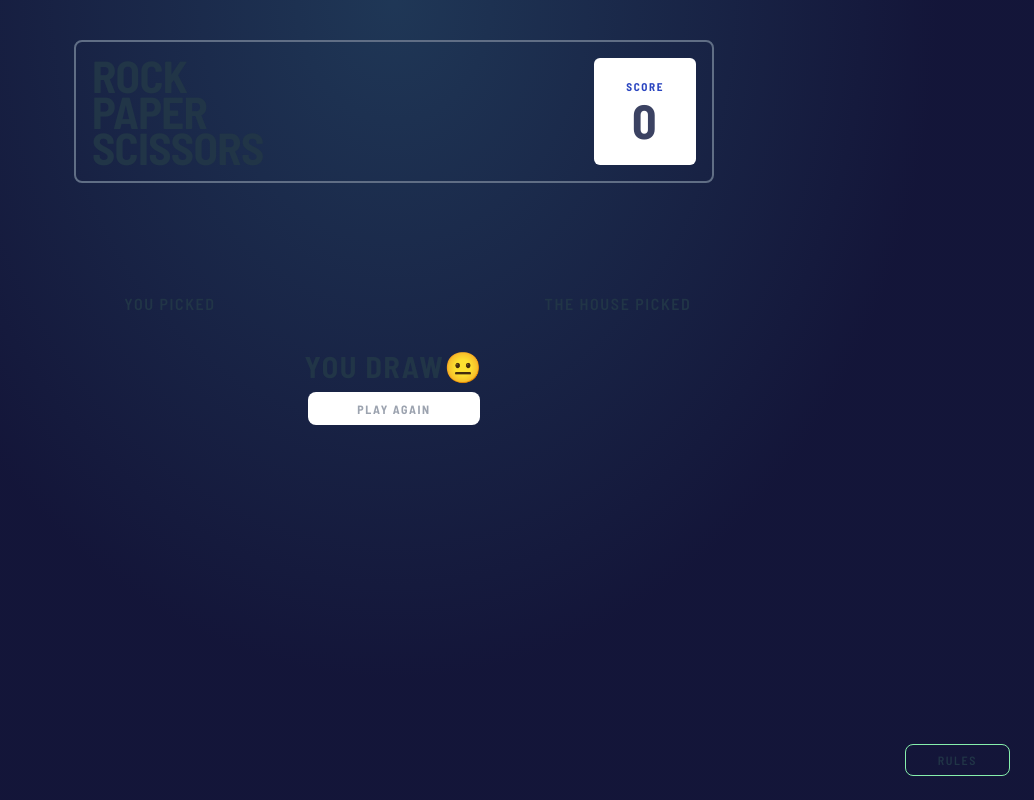
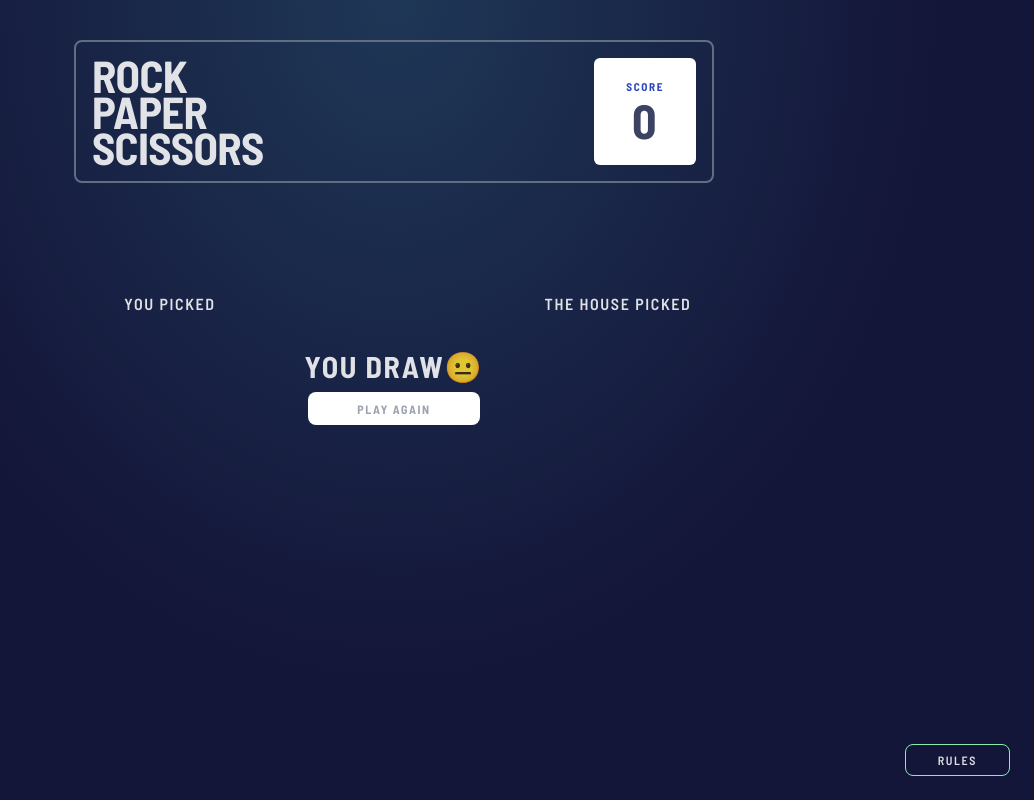
Before and after one commit to Saeadyou/rock-paper-scissors, a React (Vite) app: page /step3 in a window 1280 px wide. Shown: the whole page, without its empty margins (246-1280 px from the left). Built offline with nearby package versions, Linux system fonts and the light colour scheme.

Commit message:
change font color in light mode

```diff
--- a/src/index.css
+++ b/src/index.css
@@ -9,8 +9,6 @@
   text-transform: uppercase;
   letter-spacing: 0.1rem;
 
-  color-scheme: light dark;
-  color: rgba(255, 255, 255, 0.87);
   background-color: rgba(7, 17, 62, 1);
 
   height: 100%;
@@ -26,6 +24,7 @@
 }
 
 body {
+  color: rgba(255, 255, 255, 0.87);
   margin: 0;
   display: flex;
   align-items: center;
@@ -63,7 +62,7 @@ button:focus-visible {
   outline: 4px auto -webkit-focus-ring-color;
 }
 
-@media (prefers-color-scheme: light) {
+/* @media (prefers-color-scheme: light) {
   :root {
     color: #213547;
     background-color: #ffffff;
@@ -71,7 +70,7 @@ button:focus-visible {
   button {
     background-color: #f9f9f9;
   }
-}
+} */
 
 .winner {
   background: radial-gradient(
--- a/src/pages/Step2.jsx
+++ b/src/pages/Step2.jsx
@@ -17,7 +17,7 @@ function Step2() {
         navigate("/step3");
         setShowWinner(true);
       }, 1000);
-    }, 1000);
+    }, 500);
   }, [setHouseSelection, setShowWinner, navigate]);
 
   return (
```
Also changed, not shown: 1 other file (tests, documents, lock files or other folders).
